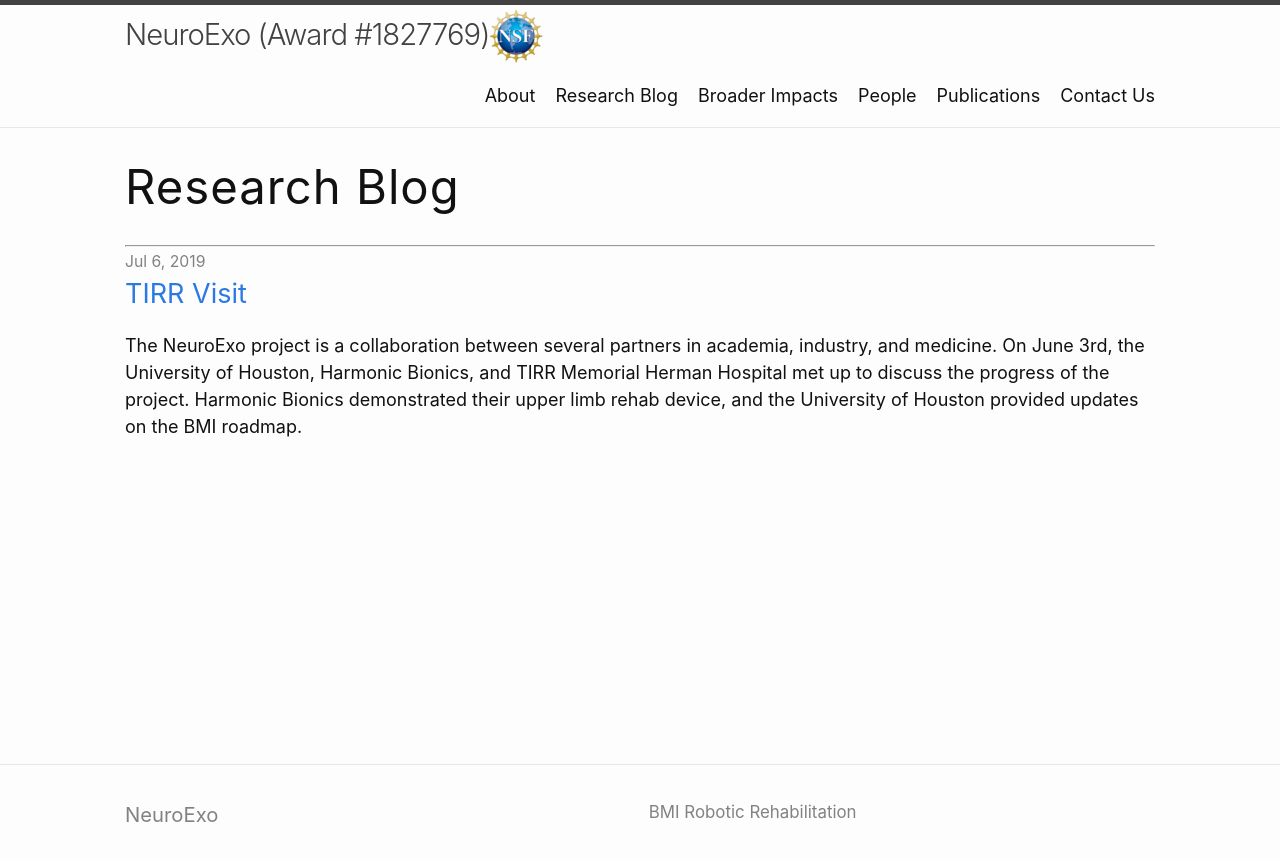
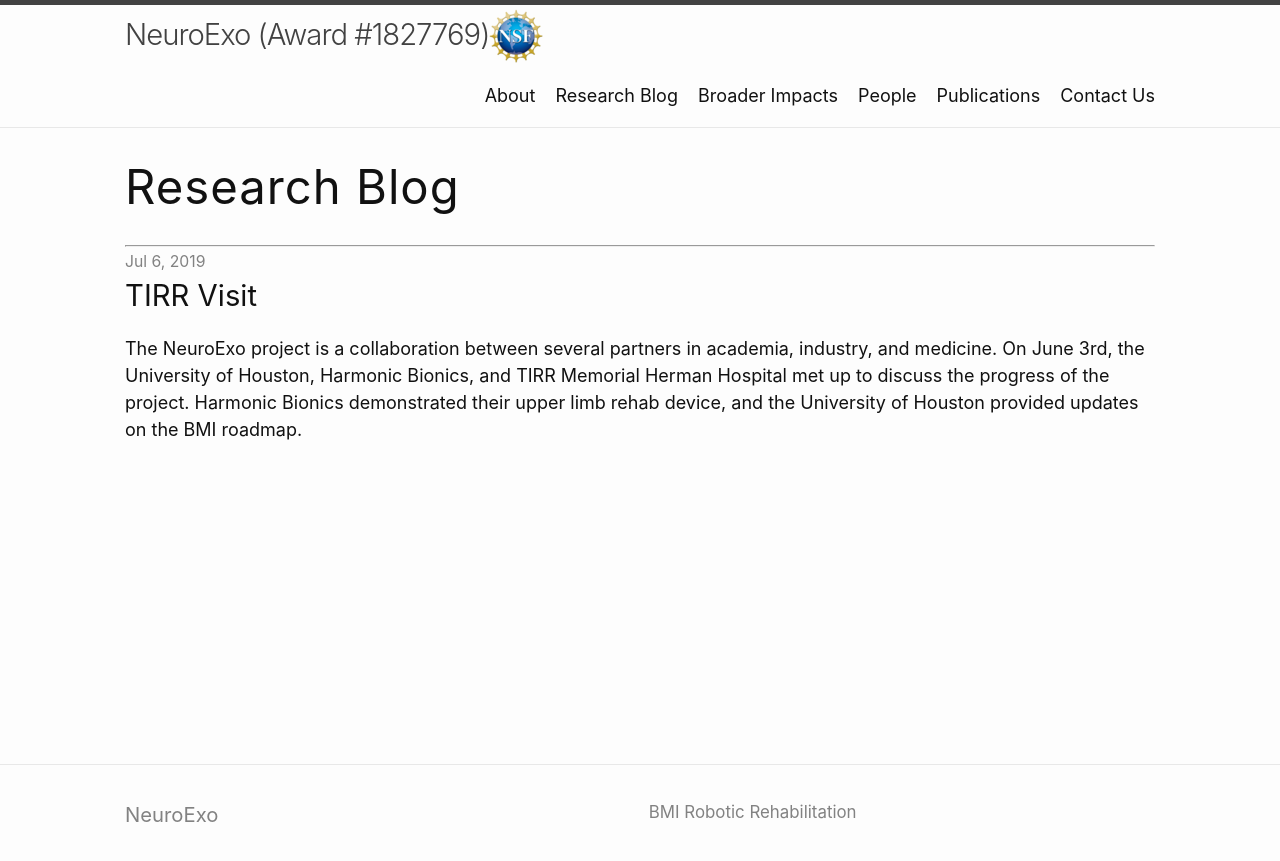
Before and after one commit to arcraik/neuroexo-website, a Jekyll site: the page built from research.md, in a window 1280 px wide. Shown: the top 861 px of the page. Built offline with Jekyll 4.4.1, drawn with Linux system fonts in a browser that asks for light colours.

Commit message:
Update research.md

```diff
--- a/research.md
+++ b/research.md
@@ -10,10 +10,15 @@ title: Research Blog
         {%- assign date_format = site.minima.date_format | default: "%b %-d, %Y" -%}
         <span class="post-meta">{{ post.date | date: date_format }}</span>
         <h3>
-          <a class="post-link" href="{{ post.url | relative_url }}">
+        {%- if post.link -%}
+          <a class="post-link" href="{{ post.link }}">
             {{ post.title | escape }}
           </a>
+        {%- else -%}
+          {{ post.title | escape }}
+        {%- endif -%}
         </h3>
+
         {%- if site.show_excerpts -%}
           {{ post.excerpt }}
         {%- endif -%}
```
